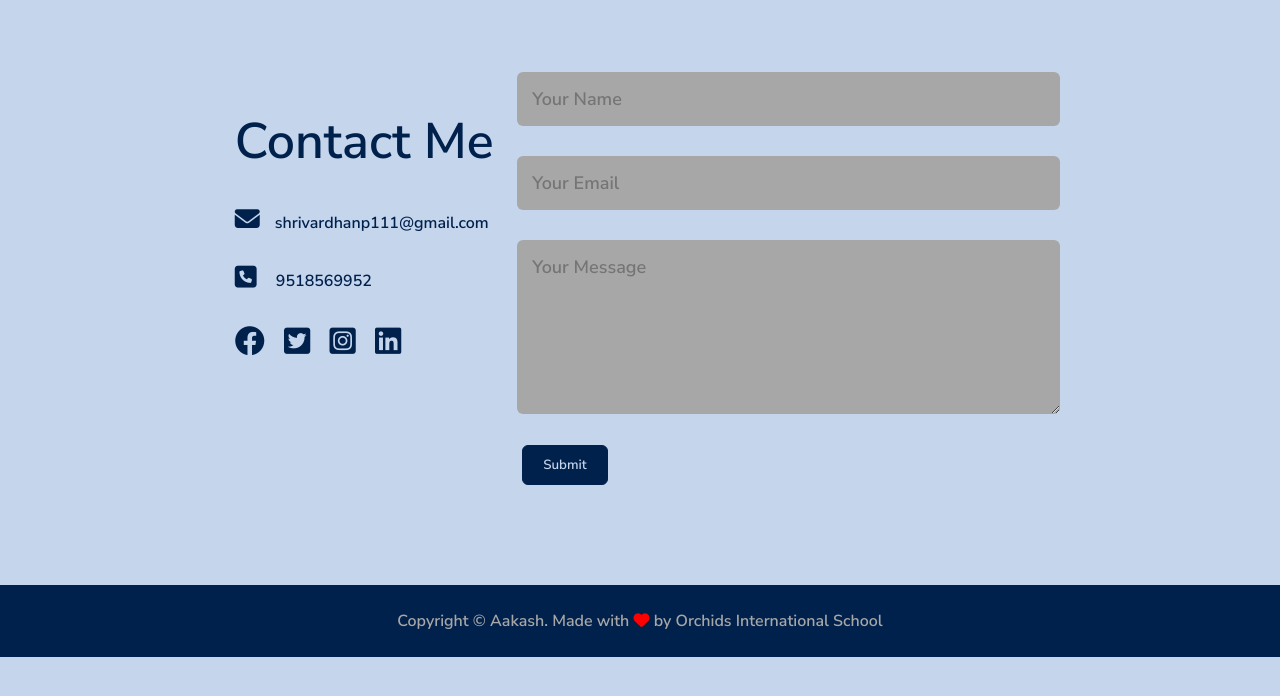
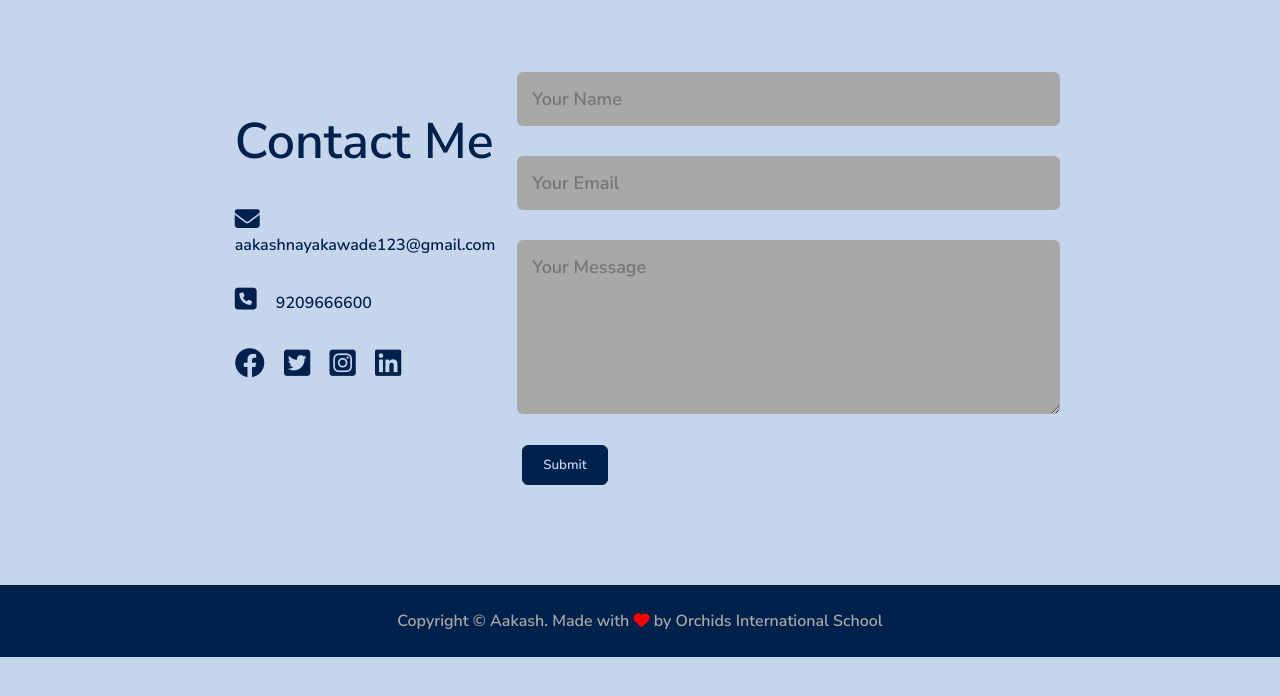
Before and after one commit to AKNOLIMITS/portfolio, a plain HTML site: page contact.html in a window 1280 px wide. Shown: the part 62-758 px from the top of the page. Drawn offline with Linux system fonts and the light colour scheme.

Commit message:
Update contact.html

```diff
--- a/contact.html
+++ b/contact.html
@@ -23,8 +23,8 @@
     <section class="contact-row">
         <div class="contact-left">
             <h1 class="sub-title">Contact Me</h1>
-            <p><i class="fa-solid fa-envelope"></i>shrivardhanp111@gmail.com</p>
-            <p><i class="fa-sharp fa-solid fa-square-phone"></i> 9518569952 </p>
+            <p><i class="fa-solid fa-envelope"></i>aakashnayakawade123@gmail.com</p>
+            <p><i class="fa-sharp fa-solid fa-square-phone"></i> 9209666600</p>
             <div class="social-icons">
                 <a href="#"><i class="fa-brands fa-facebook"></i></a>
                 <a href="#"><i class="fa-brands fa-square-twitter"></i></a>
```
